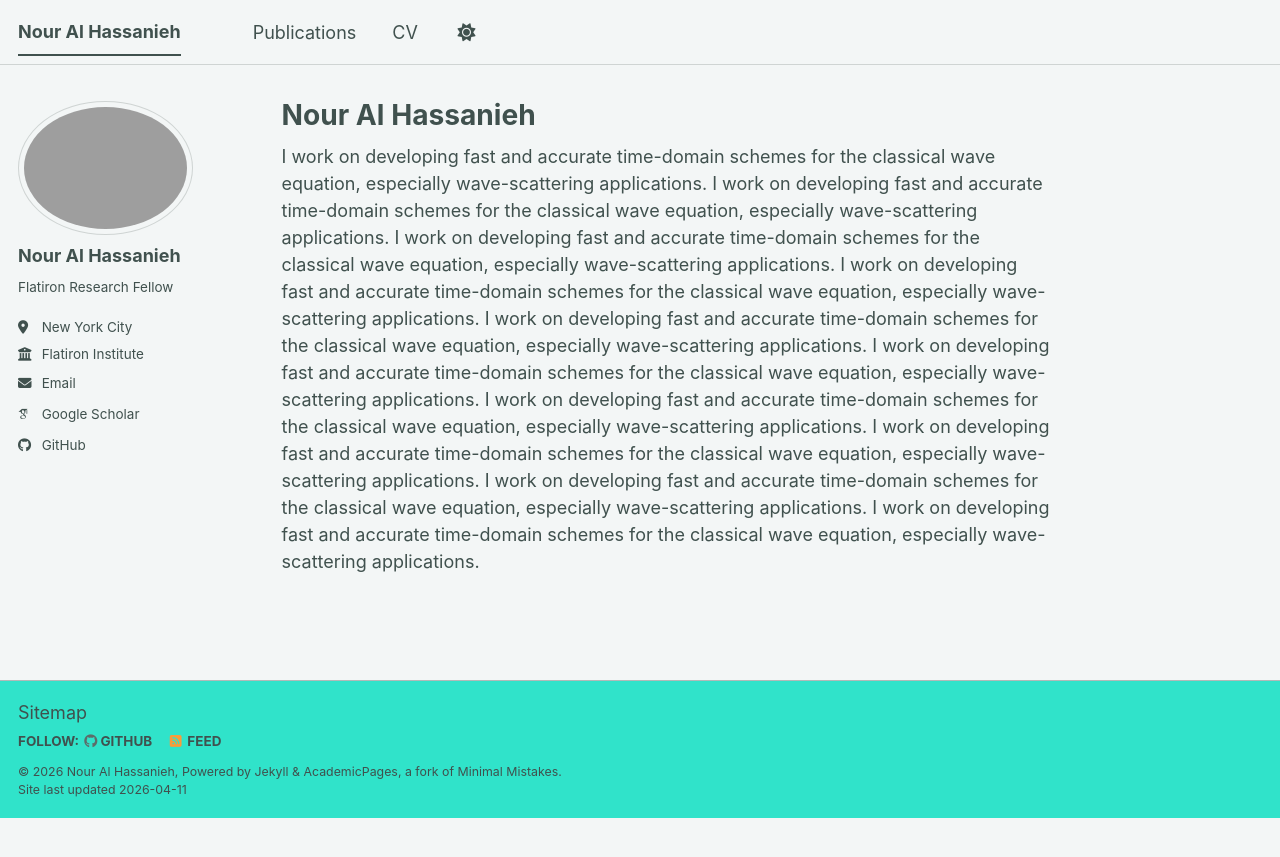
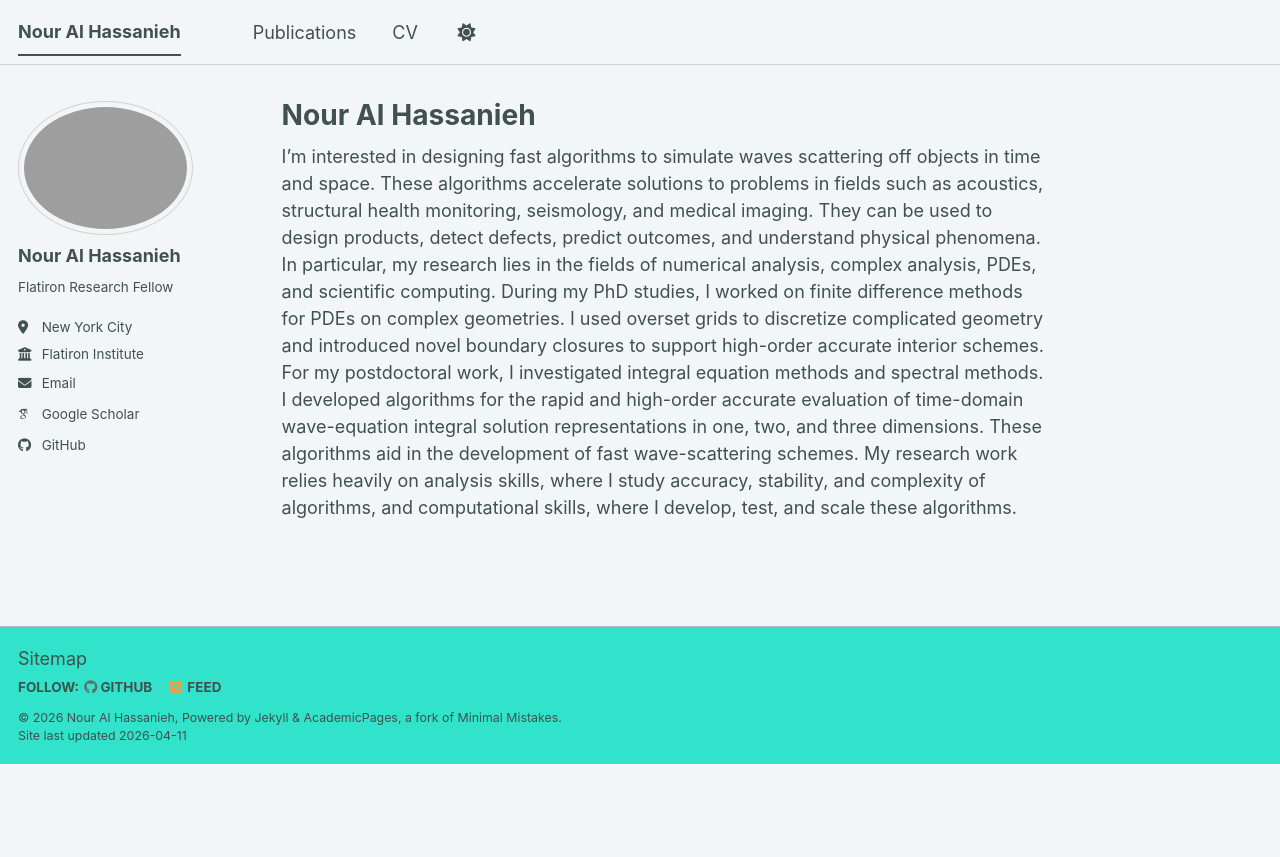
Before and after one commit to nalhassanieh/nalhassanieh.github.io, a Jekyll site: the page built from _pages/about.md, in a window 1280 px wide. Shown: the top 857 px of the page. Built offline with Jekyll 4.4.1, drawn with Linux system fonts in a browser that asks for light colours; some web fonts are replaced; a script bundle is joined from its source files by our own code; library files that are not in the unit come from our copies.

Commit message:
Update about.md

```diff
--- a/_pages/about.md
+++ b/_pages/about.md
@@ -6,13 +6,4 @@ redirect_from:
   - /about/
   - /about.html
 ---
-I work on developing fast and accurate time-domain schemes for the classical wave equation, especially wave-scattering applications.
-I work on developing fast and accurate time-domain schemes for the classical wave equation, especially wave-scattering applications.
-I work on developing fast and accurate time-domain schemes for the classical wave equation, especially wave-scattering applications.
-I work on developing fast and accurate time-domain schemes for the classical wave equation, especially wave-scattering applications.
-I work on developing fast and accurate time-domain schemes for the classical wave equation, especially wave-scattering applications.
-I work on developing fast and accurate time-domain schemes for the classical wave equation, especially wave-scattering applications.
-I work on developing fast and accurate time-domain schemes for the classical wave equation, especially wave-scattering applications.
-I work on developing fast and accurate time-domain schemes for the classical wave equation, especially wave-scattering applications.
-I work on developing fast and accurate time-domain schemes for the classical wave equation, especially wave-scattering applications.
-I work on developing fast and accurate time-domain schemes for the classical wave equation, especially wave-scattering applications.
+I’m interested in designing fast algorithms to simulate waves scattering off objects in time and space. These algorithms accelerate solutions to problems in fields such as acoustics, structural health monitoring, seismology, and medical imaging. They can be used to design products, detect defects, predict outcomes, and understand physical phenomena. In particular, my research lies in the fields of numerical analysis, complex analysis, PDEs, and scientific computing. During my PhD studies, I worked on finite difference methods for PDEs on complex geometries. I used overset grids to discretize complicated geometry and introduced novel boundary closures to support high-order accurate interior schemes. For my postdoctoral work, I investigated integral equation methods and spectral methods. I developed algorithms for the rapid and high-order accurate evaluation of time-domain wave-equation integral solution representations in one, two, and three dimensions. These algorithms aid in the development of fast wave-scattering schemes. My research work relies heavily on analysis skills, where I study accuracy, stability, and complexity of algorithms, and computational skills, where I develop, test, and scale these algorithms.
```
